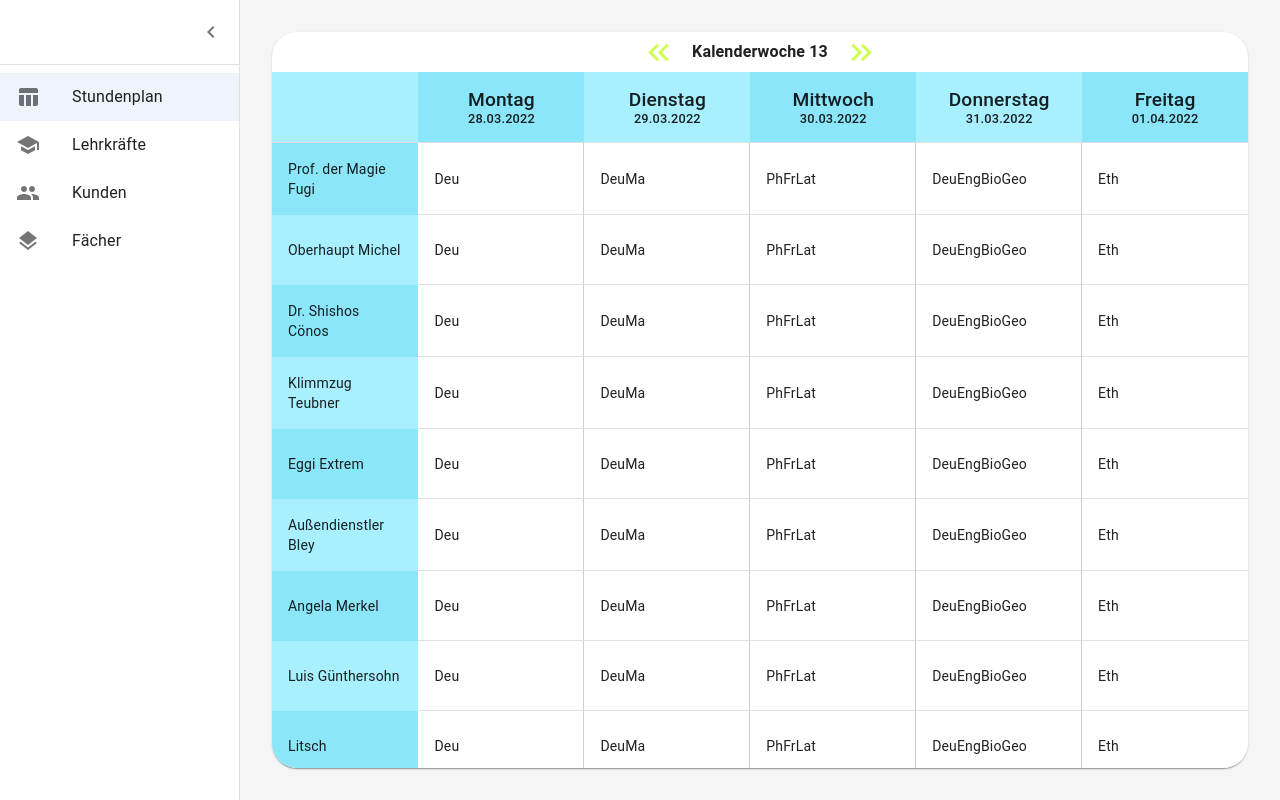
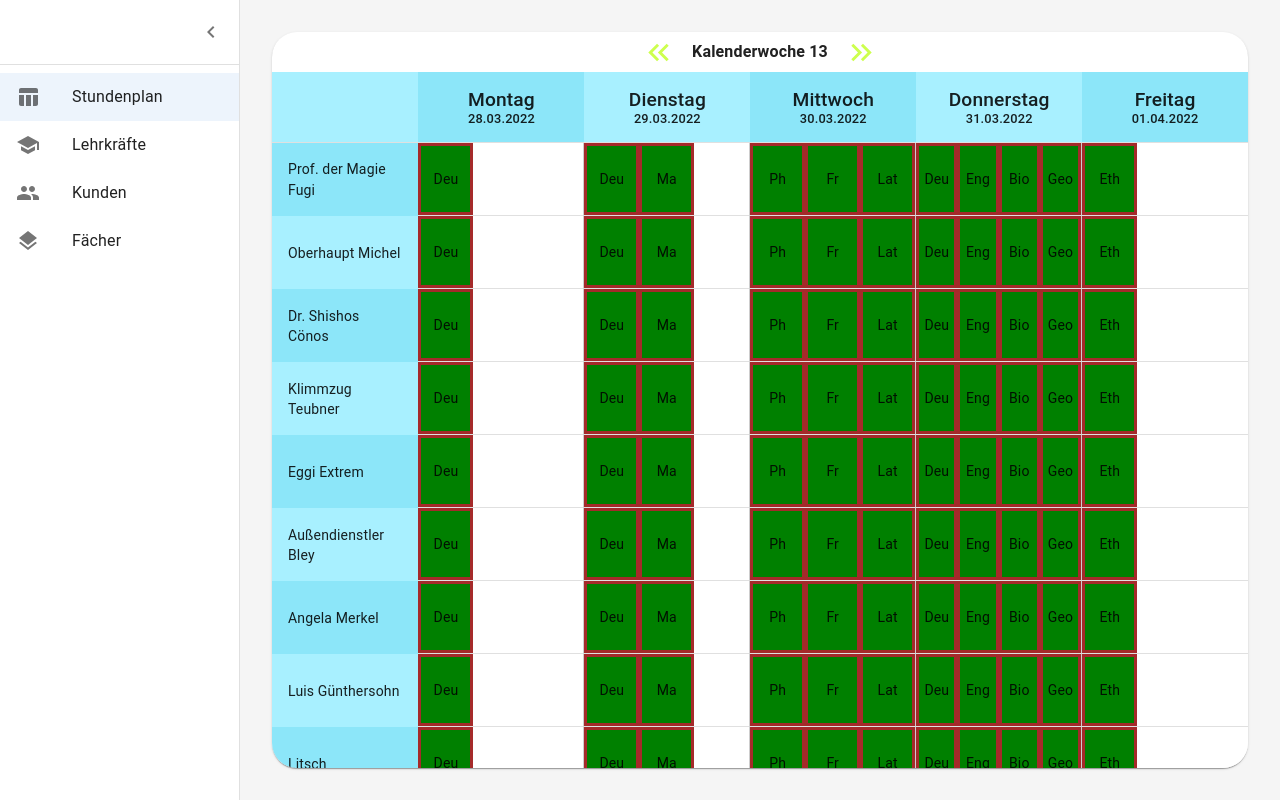
Before and after one commit to MichelBusse/erp-system-schuelertreff, a React (Vite) app in the folder client/: page /timetable in a window 1280 px wide. Built offline with nearby package versions, Linux system fonts and the light colour scheme.

Commit message:
Lessons into Calendar

```diff
--- a/client/src/components/Calendar.module.scss
+++ b/client/src/components/Calendar.module.scss
@@ -34,3 +34,23 @@
     background-color: #8CE6F9;
   }
 }
+
+.lessonCell{
+  padding: 0px !important;
+}
+
+.lessonContainer{
+  height: 72.02px;
+  display: flex;
+  justify-content: left;
+}
+
+.lesson{
+  width: 33.33%;
+  background-color: green;
+  border-style: solid;
+  border-color: brown;
+  display: flex;
+  align-items: center;
+  justify-content: center;
+}
--- a/client/src/components/Calendar.tsx
+++ b/client/src/components/Calendar.tsx
@@ -62,7 +62,15 @@ const Calendar: React.FC<Props> = ({ date, teachers, setOpen, setDate }) => (
               </TableCell>
 
               {lessons.map((day) => (
-                <TableCell key={day.Day}>{day.Subject}</TableCell>
+                <TableCell key={day.Day} className={styles.lessonCell}>
+                  <div className={styles.lessonContainer}>
+                  {day.Subject.map((subject) => (
+                    <div className={styles.lesson}>
+                      {subject}
+                    </div>
+                  ))}
+                  </div>
+                </TableCell>
               ))}
             </TableRow>
           ))}
```
